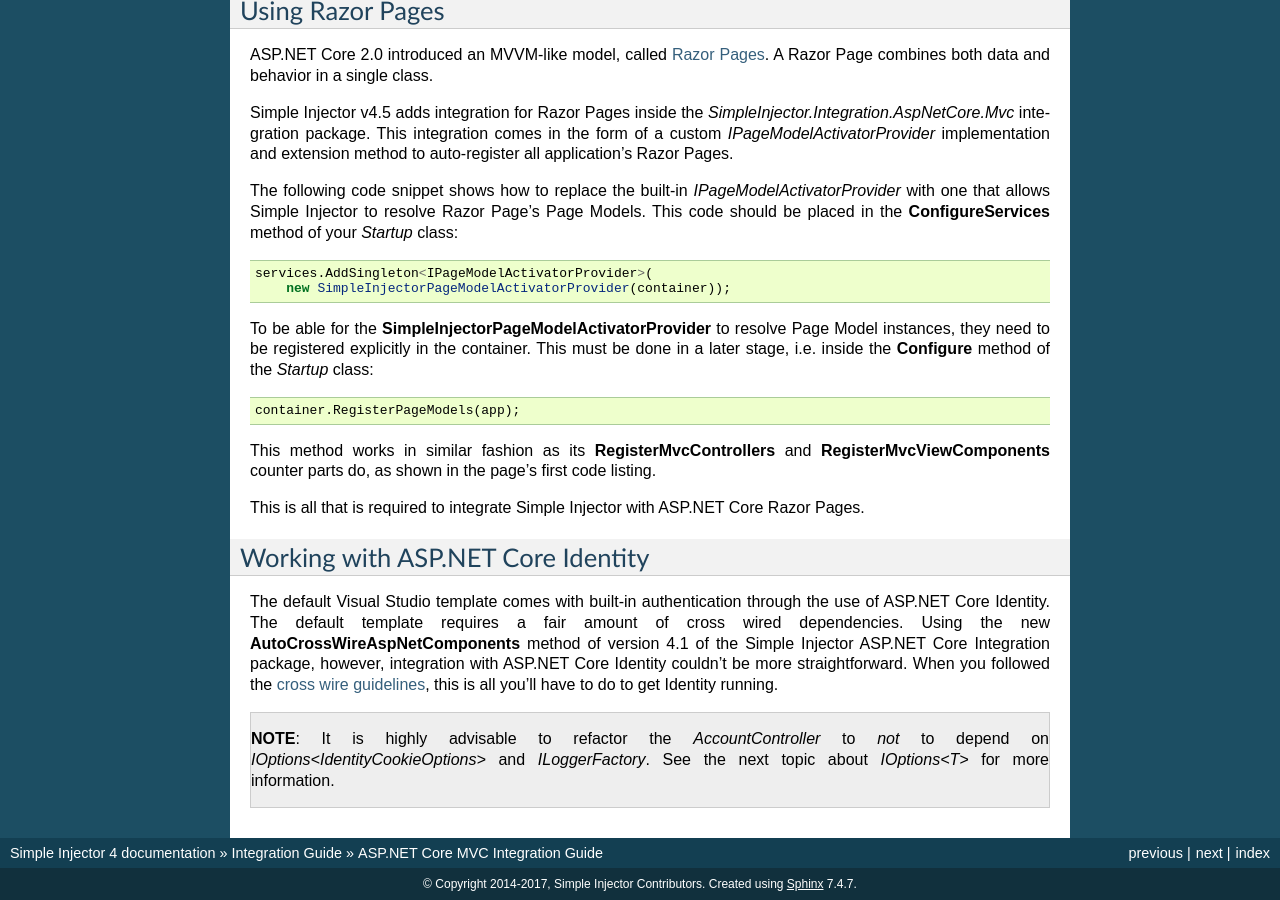
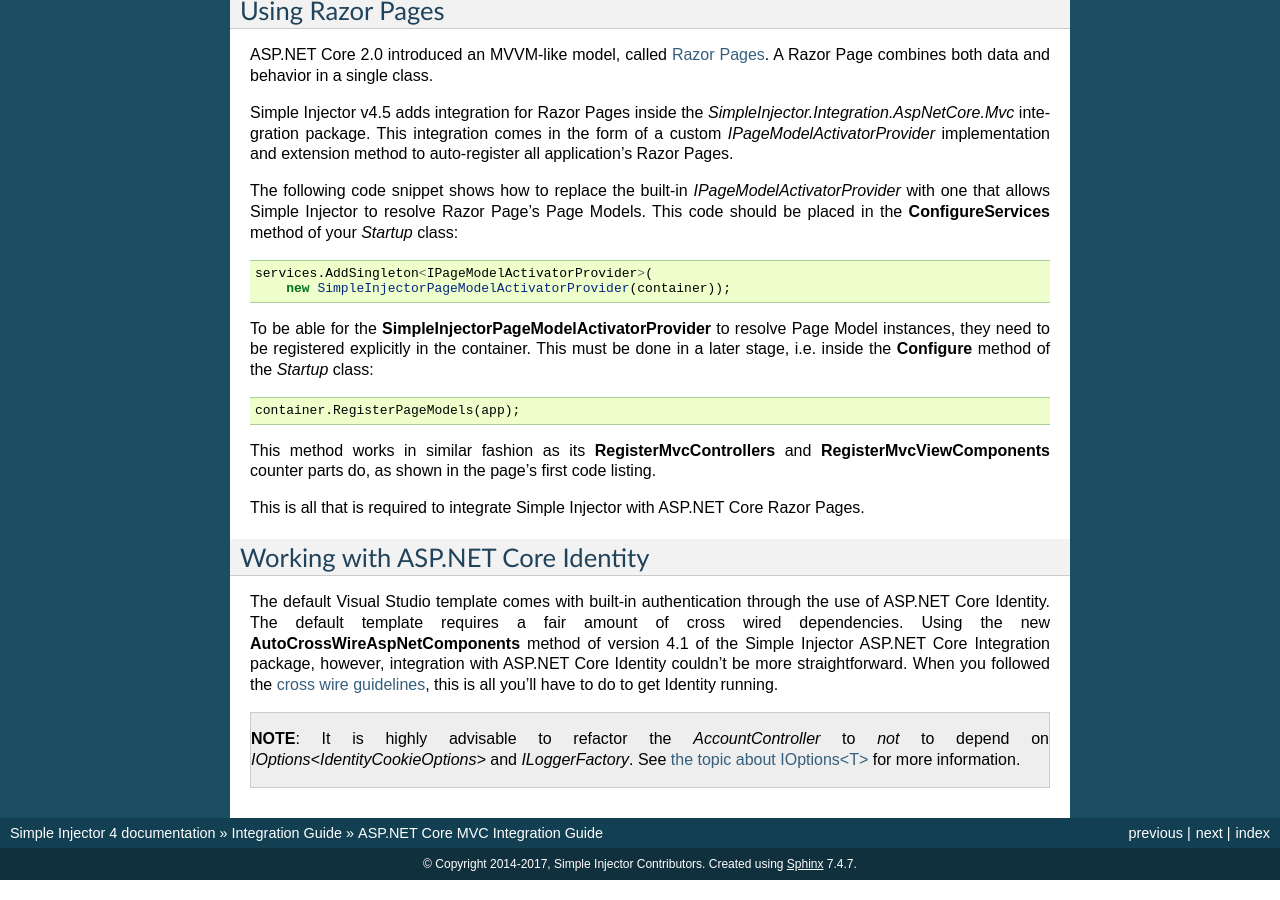
Before and after one commit to simpleinjector/Documentation, a Sphinx documentation site: the page built from source/aspnetintegration.rst, in a window 1280 px wide and 900 px high, scrolled down 8085 px. Built offline with Sphinx 7.4.7, drawn with Linux system fonts in a browser that asks for light colours.

Commit message:
Invalid reference to ioptions section fixed.

```diff
--- a/source/aspnetintegration.rst
+++ b/source/aspnetintegration.rst
@@ -408,4 +408,4 @@ The default Visual Studio template comes with built-in authentication through th
 
 .. container:: Note
 
-    **NOTE**: It is highly advisable to refactor the `AccountController` to *not* to depend on `IOptions<IdentityCookieOptions>` and `ILoggerFactory`. See the next topic about `IOptions<T>` for more information.
+    **NOTE**: It is highly advisable to refactor the `AccountController` to *not* to depend on `IOptions<IdentityCookieOptions>` and `ILoggerFactory`. See :ref:`the topic about IOptions\<T\> <ioptions>` for more information.
```
